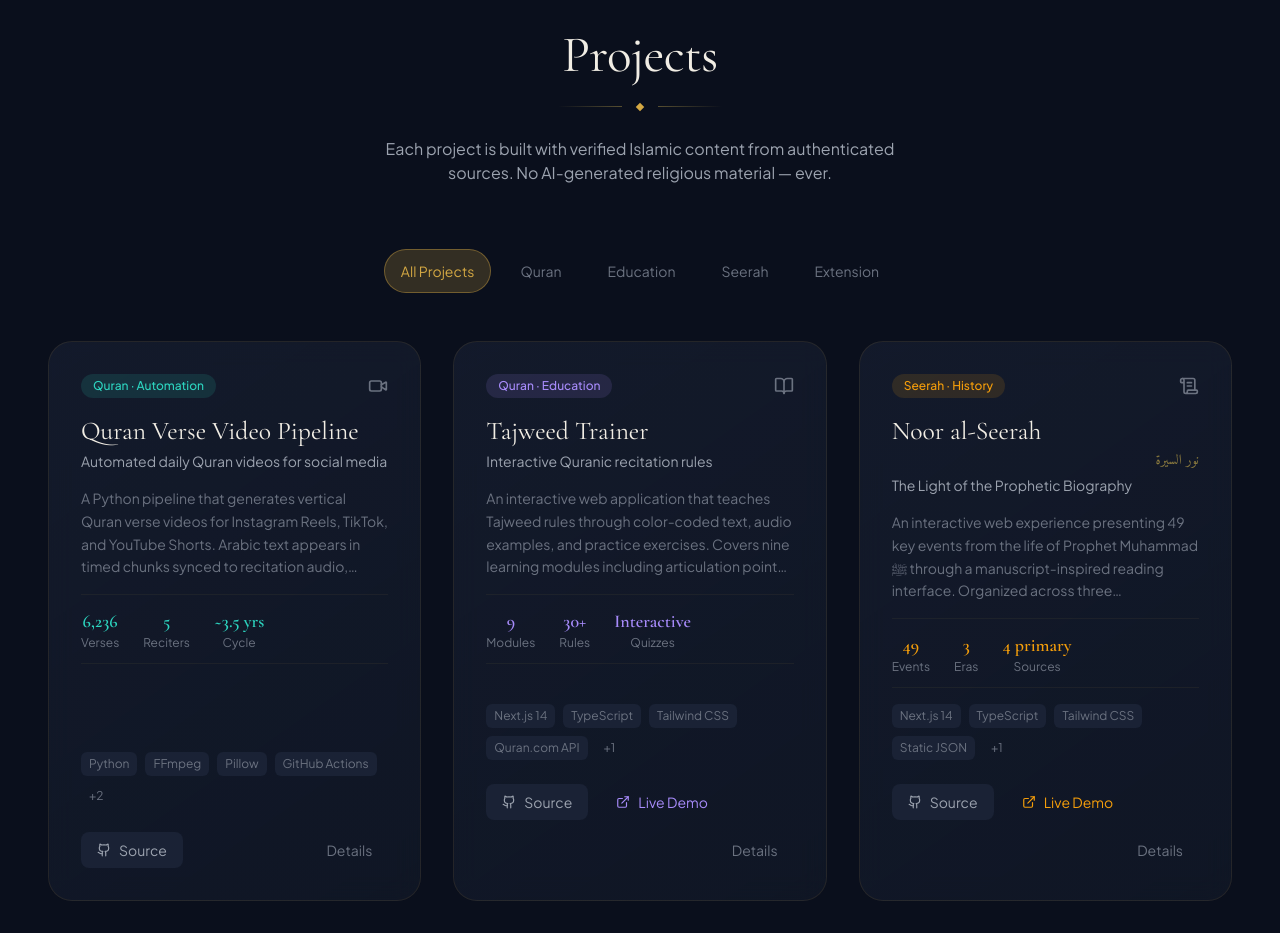
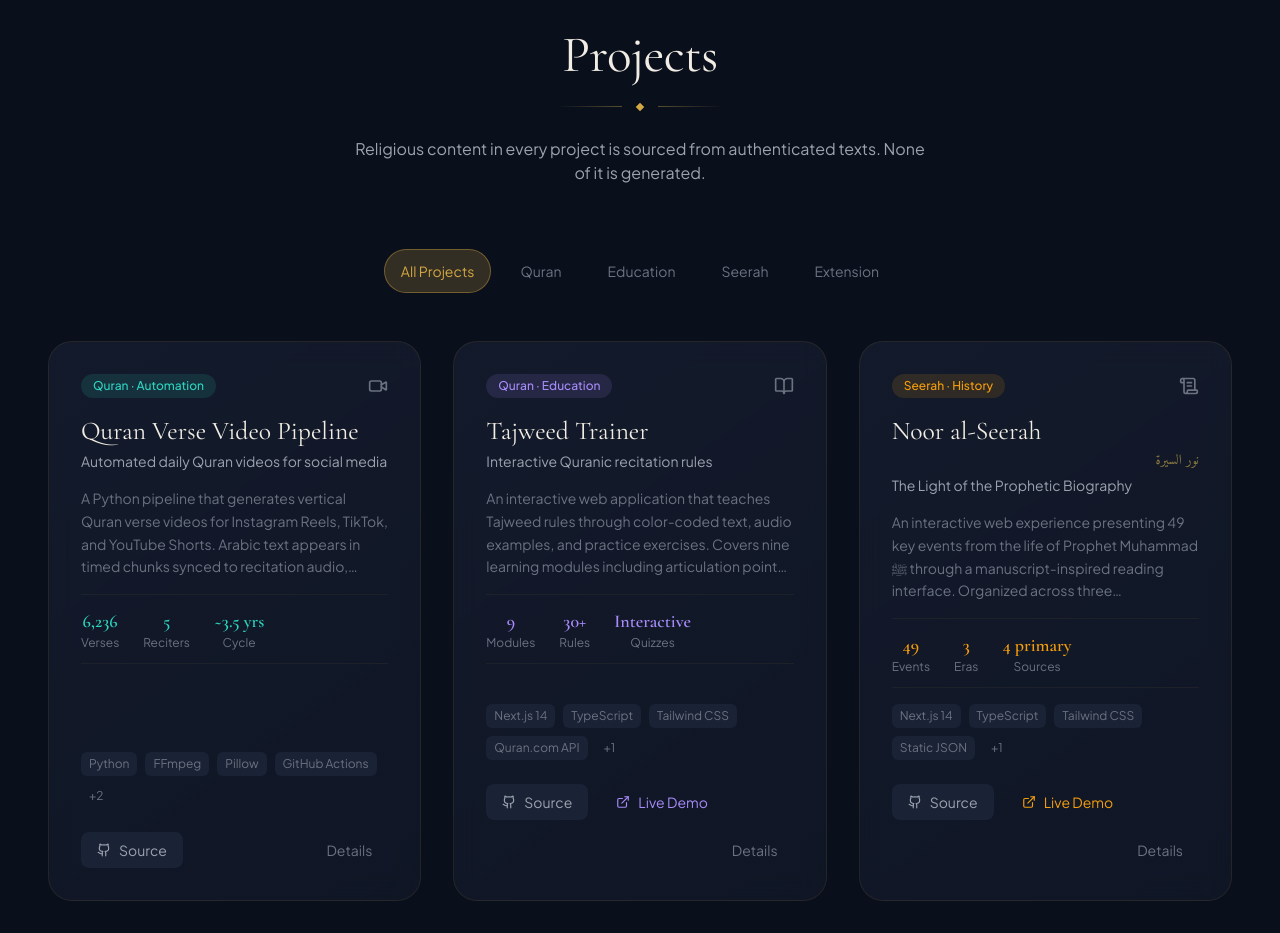
Before and after one commit to Abdalla-Eldoumani/my-islamic-portfolio, a Next.js app: page / in a window 1280 px wide. Shown: the part 1300-2233 px from the top of the page. Built offline with nearby package versions, Linux system fonts and the light colour scheme.

Commit message:
tighten projects section subtitle and drop em dash

```diff
--- a/src/components/projects-showcase.tsx
+++ b/src/components/projects-showcase.tsx
@@ -36,8 +36,8 @@ export function ProjectsShowcase() {
         </h2>
         <SectionDivider />
         <p className="font-body text-text-secondary mt-6 max-w-xl mx-auto">
-          Each project is built with verified Islamic content from authenticated sources.
-          No AI-generated religious material — ever.
+          Religious content in every project is sourced from authenticated
+          texts. None of it is generated.
         </p>
       </motion.div>
 
```
